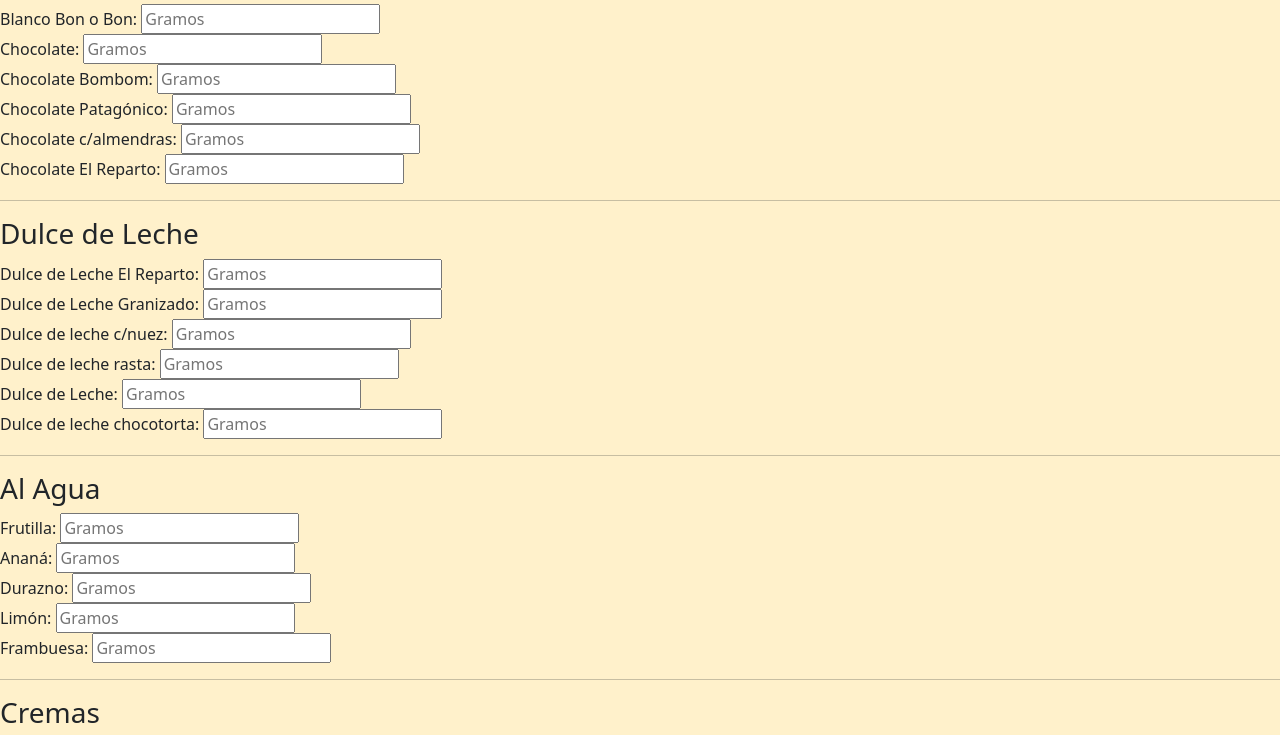
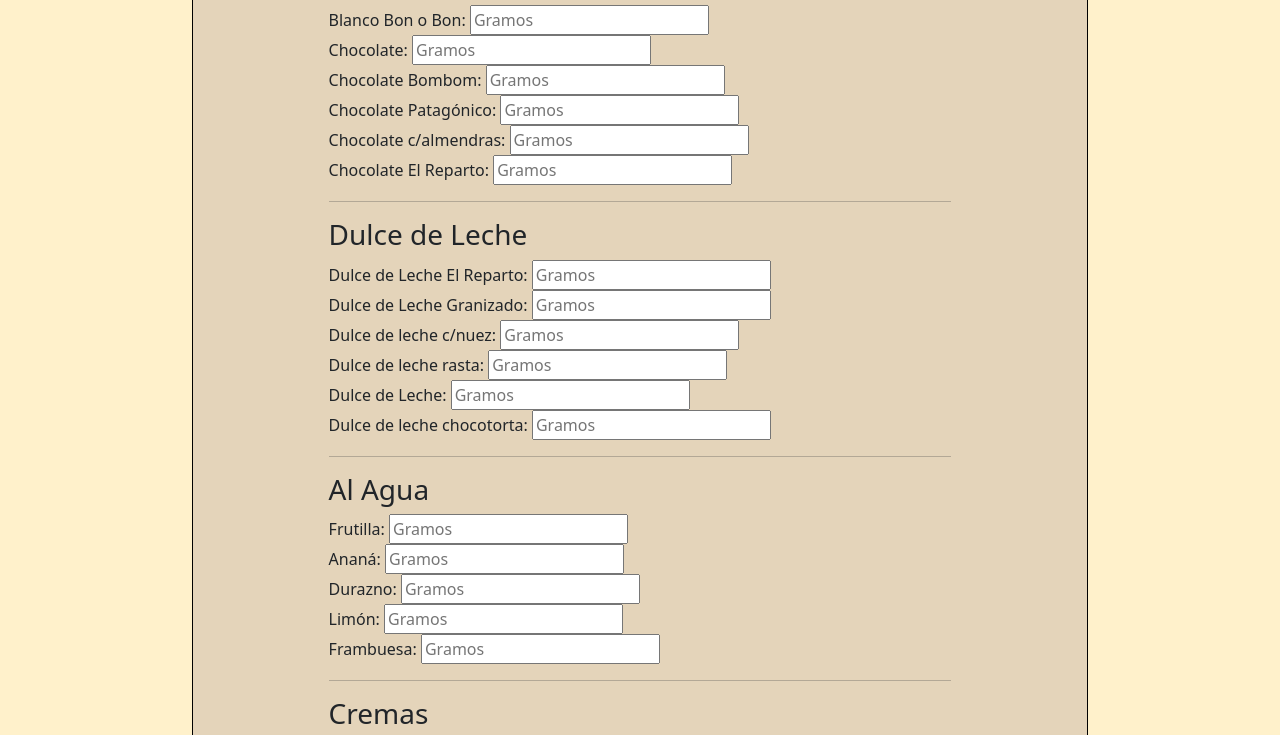
Before and after one commit to delaFuenteJM/caja_elreparto, a plain HTML site: page page/stock.html in a window 1280 px wide. Shown: the part 140-875 px from the top of the page. Drawn offline with nearby package versions, Linux system fonts and the light colour scheme.

Commit message:
estilo form

```diff
--- a/css/style.css
+++ b/css/style.css
@@ -52,8 +52,14 @@ display: block;
 header nav .active{
 color: B4DEBD;
 }
-.formStock{
+#formStock{
 display: flex;
+flex-direction: column;
+align-items: center;
 background-color: #E4D4BA;
+width: 70%;
+margin: 0 auto;
+border: 1px solid black;
+border-radius: 10px;
 
 }
```
